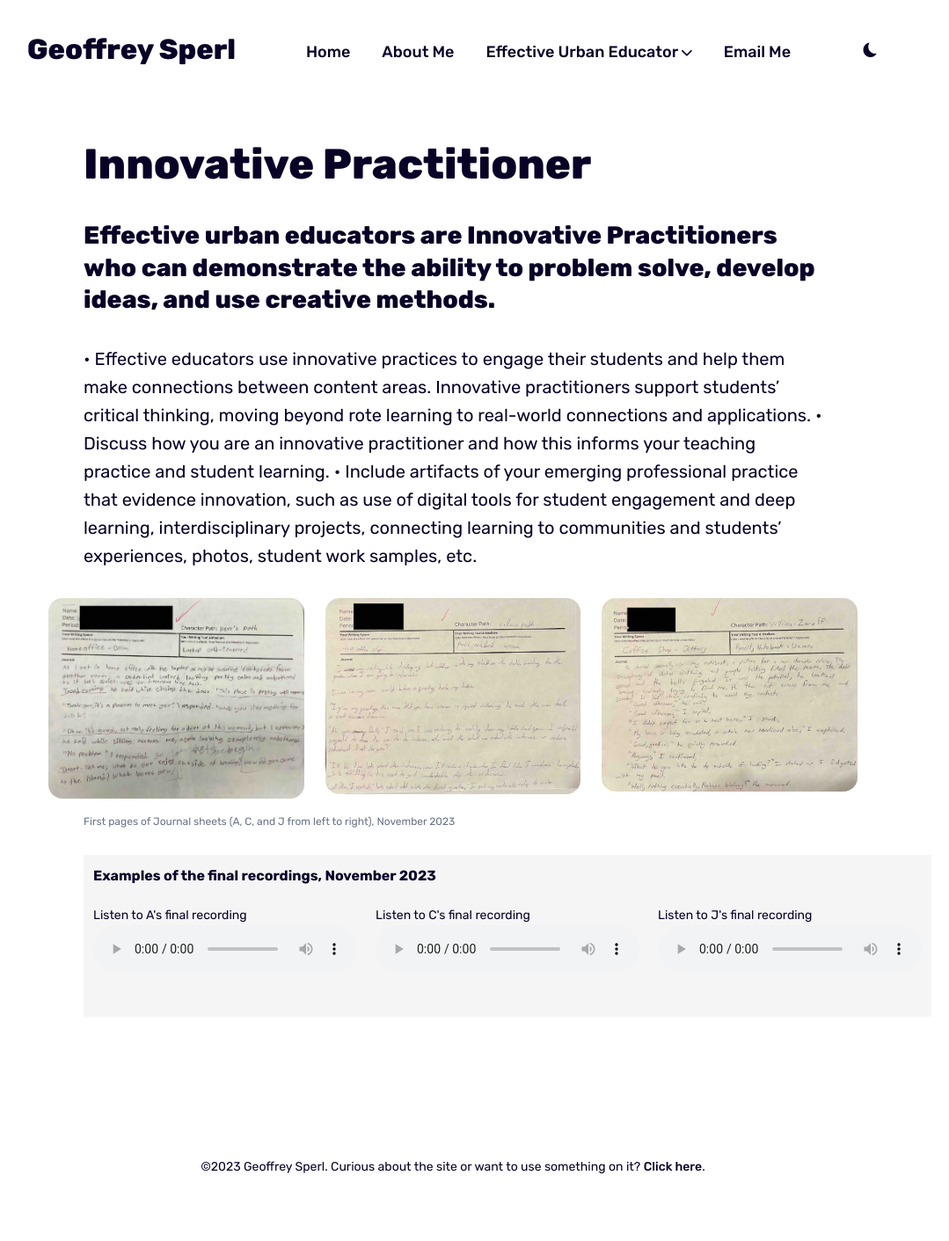
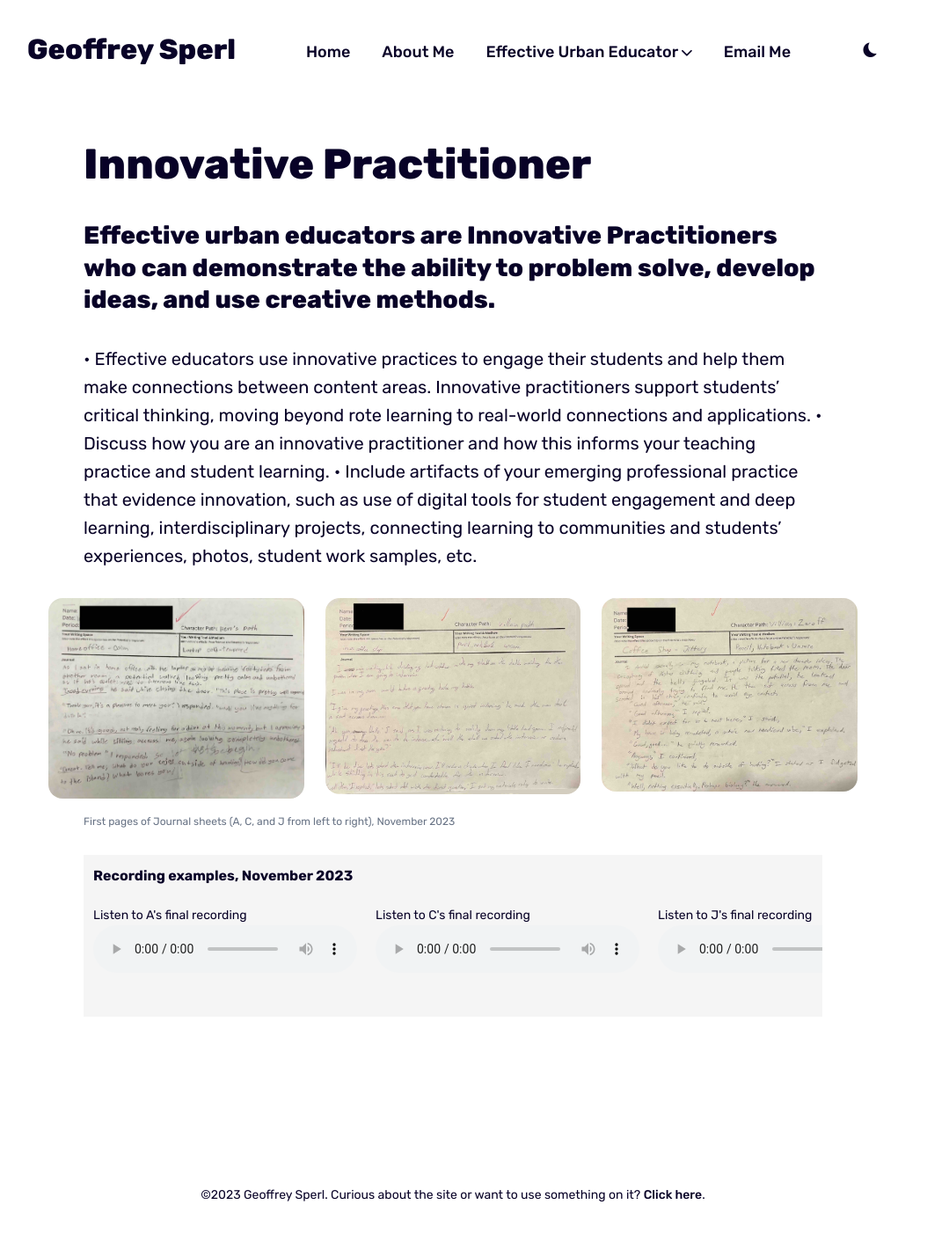
Before and after one commit to geoffreysperl/teaching, a Jekyll site: the page built from _pages/innovative.md, in a window 1280 px wide. Shown: the whole page at 88% size, without its empty margins (125-1204 px from the left). Built offline with Jekyll 4.4.1, drawn with Linux system fonts in a browser that asks for light colours; before the commit the page ends 1379 px from its top, so only the background shows below that.

Commit message:
Responsive table

```diff
--- a/_pages/innovative.md
+++ b/_pages/innovative.md
@@ -27,10 +27,11 @@
   <em>First pages of Journal sheets (A, C, and J from left to right), November 2023</em>
 </div>
 
+<div style="overflow-x:auto;">
 <table>
   <thead>
     <tr>
-      <th colspan="3">Examples of the final recordings, November 2023</th>
+      <th colspan="3">Recording examples, November 2023</th>
     </tr>
   </thead>
   <tbody>
@@ -54,3 +55,4 @@
     </tr>
   </tbody>
 </table>
+</div>
```
